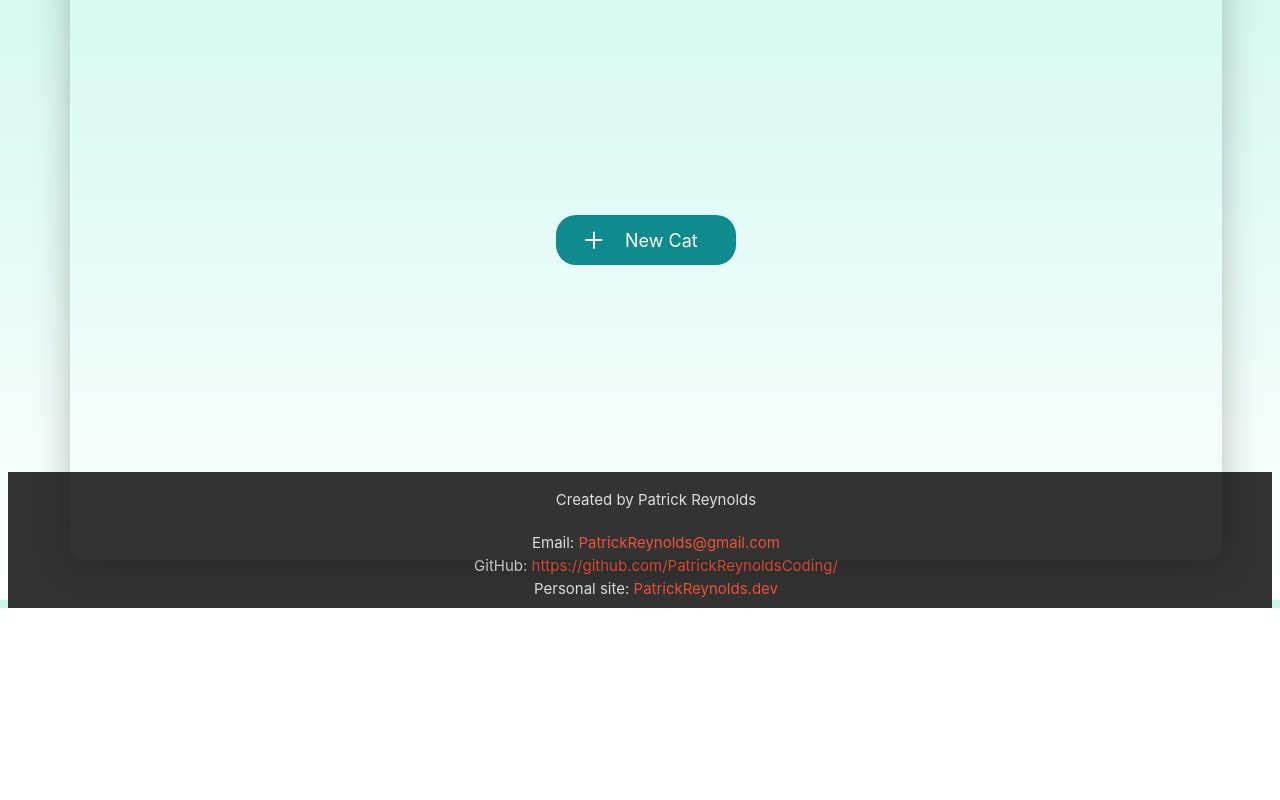
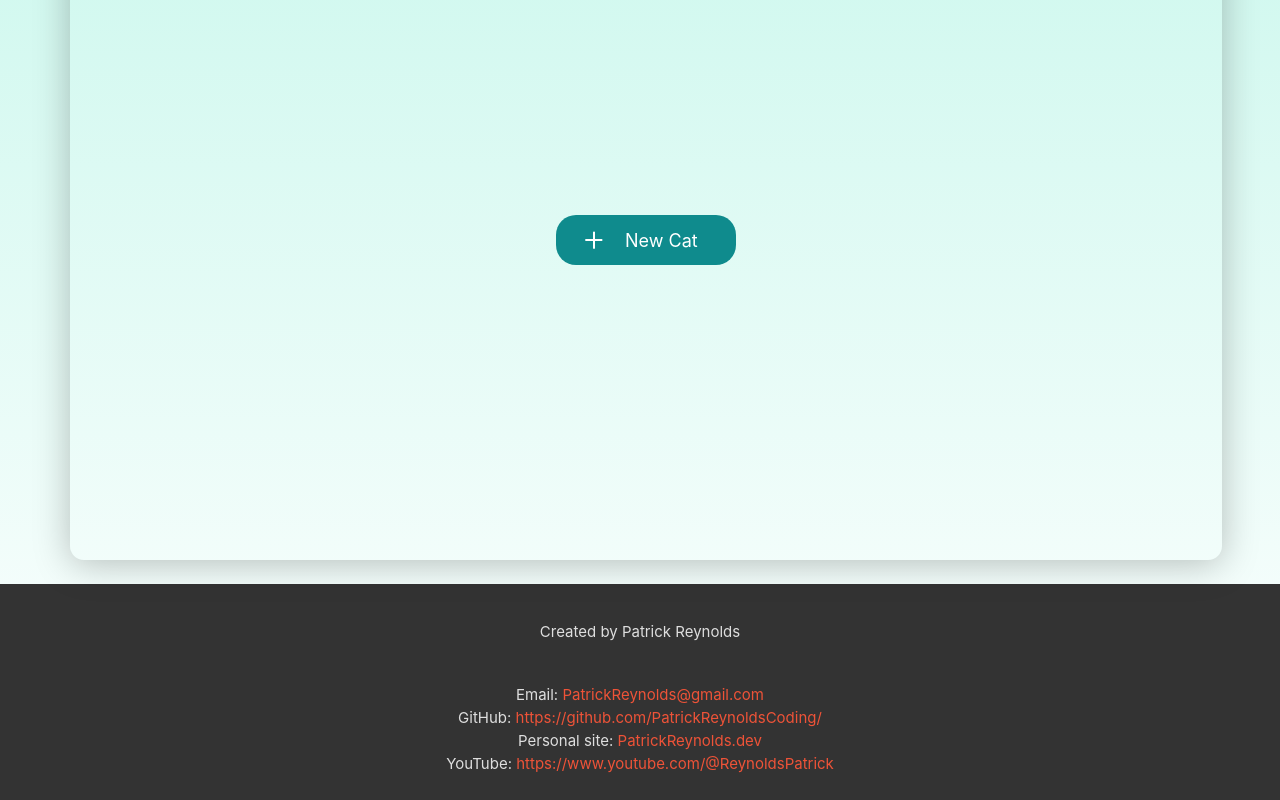
Before and after one commit to PatrickReynoldsCoding/snap-cat, a Next.js app: page / in a window 1280 px wide. Shown: the part 200-1000 px from the top of the page. Before the commit the page ends 808 px from the top, so only its background shows below. Built offline with nearby package versions, Linux system fonts and the light colour scheme.

Commit message:
footer complete and min card width adjusted

```diff
--- a/src/components/Footer.js
+++ b/src/components/Footer.js
@@ -4,7 +4,9 @@ import styles from "@/styles/Home.module.css";
 export default function Footer() {
   return (
     <footer className={styles["footer"]}>
+      <br />
       <p>Created by Patrick Reynolds</p>
+      <br />
       <br />
       <p>
         Email:{" "}
@@ -22,6 +24,12 @@ export default function Footer() {
         Personal site:{" "}
         <a href="https://PatrickReynolds.dev">PatrickReynolds.dev</a>
       </p>
+      <p>
+        YouTube:{" "}
+        <a href="https://www.youtube.com/@ReynoldsPatrick">
+          https://www.youtube.com/@ReynoldsPatrick
+        </a>
+      </p>
     </footer>
   );
 }
--- a/src/sass/components/_catCard.scss
+++ b/src/sass/components/_catCard.scss
@@ -19,7 +19,7 @@
     background-color: rgb(255, 255, 255);
     border-radius: 5%;
     height: 450px;
-    width: 295px;
+    min-width: 295px;
     display: flex;
     justify-content: center;
     animation: slideIn 0.5s ease-in-out forwards;
--- a/src/sass/components/_footer.scss
+++ b/src/sass/components/_footer.scss
@@ -6,8 +6,9 @@
   padding: 1rem;
   text-align: center;
   width: 100%;
-  height: 13vh;
+  height: 23vh;
   margin: 0;
+  align-self: center;
 
   p {
     display: block;
--- a/src/sass/components/_homeContainer.scss
+++ b/src/sass/components/_homeContainer.scss
@@ -3,7 +3,7 @@
 // -----------------------------------------------------------------------------
 
 .home {
-  height: 100vh;
+  height: 125vh;
   overflow-y: scroll;
   display: flex;
   flex-direction: column;
--- a/src/styles/Home.module.css
+++ b/src/styles/Home.module.css
@@ -35,7 +35,7 @@
 }
 
 .home {
-  height: 100vh;
+  height: 125vh;
   overflow-y: scroll;
   display: flex;
   flex-direction: column;
@@ -83,7 +83,7 @@
   background-color: rgb(255, 255, 255);
   border-radius: 5%;
   height: 450px;
-  width: 295px;
+  min-width: 295px;
   display: flex;
   justify-content: center;
   animation: slideIn 0.5s ease-in-out forwards;
@@ -150,8 +150,9 @@
   padding: 1rem;
   text-align: center;
   width: 100%;
-  height: 13vh;
+  height: 23vh;
   margin: 0;
+  align-self: center;
 }
 .footer p {
   display: block;
--- a/src/styles/globals.css
+++ b/src/styles/globals.css
@@ -1,9 +1,9 @@
 html {
-  height: 100%;
   font-family: "Inter";
 }
 body {
   background: linear-gradient(180deg, #c8f7ec, #ffffff);
+  margin: 0;
 }
 
 h1 {
```
Also changed, not shown: 1 other file (tests, documents, lock files or other folders).
